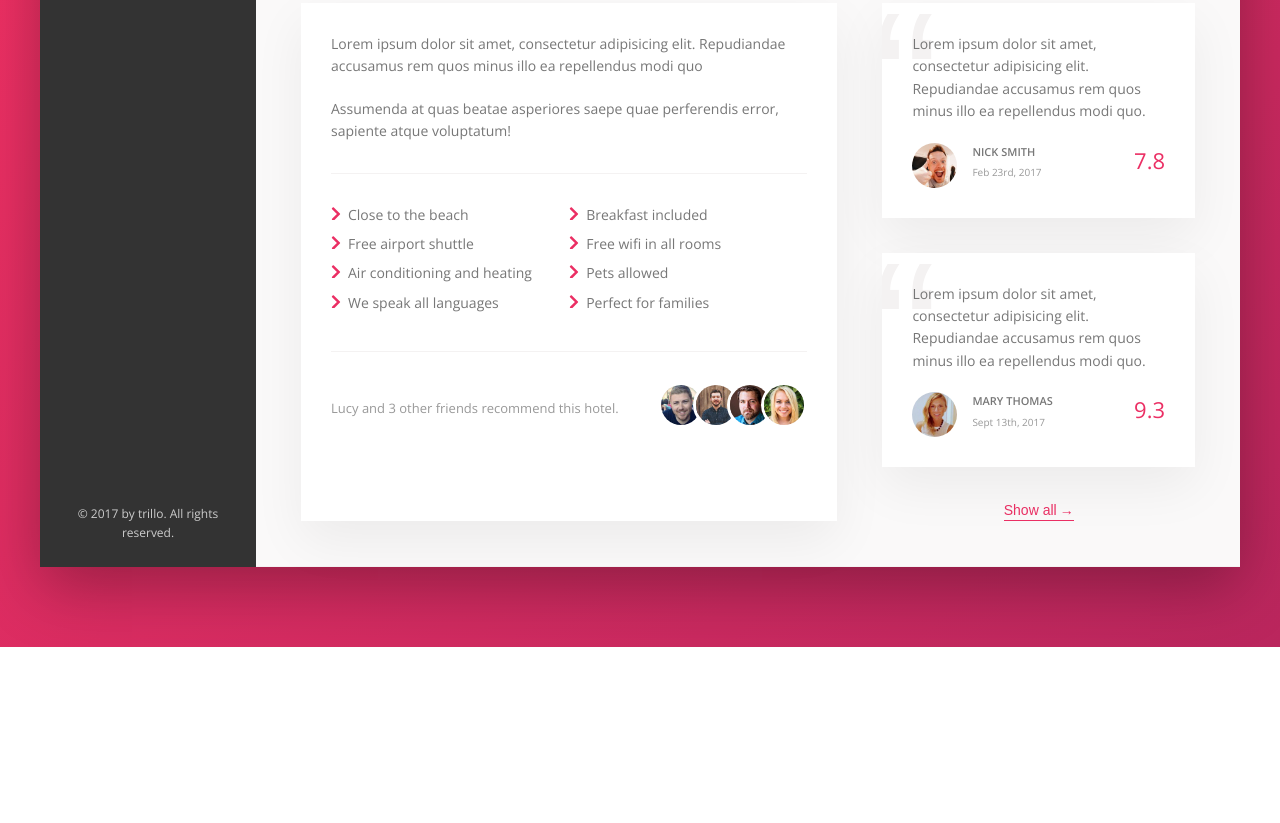
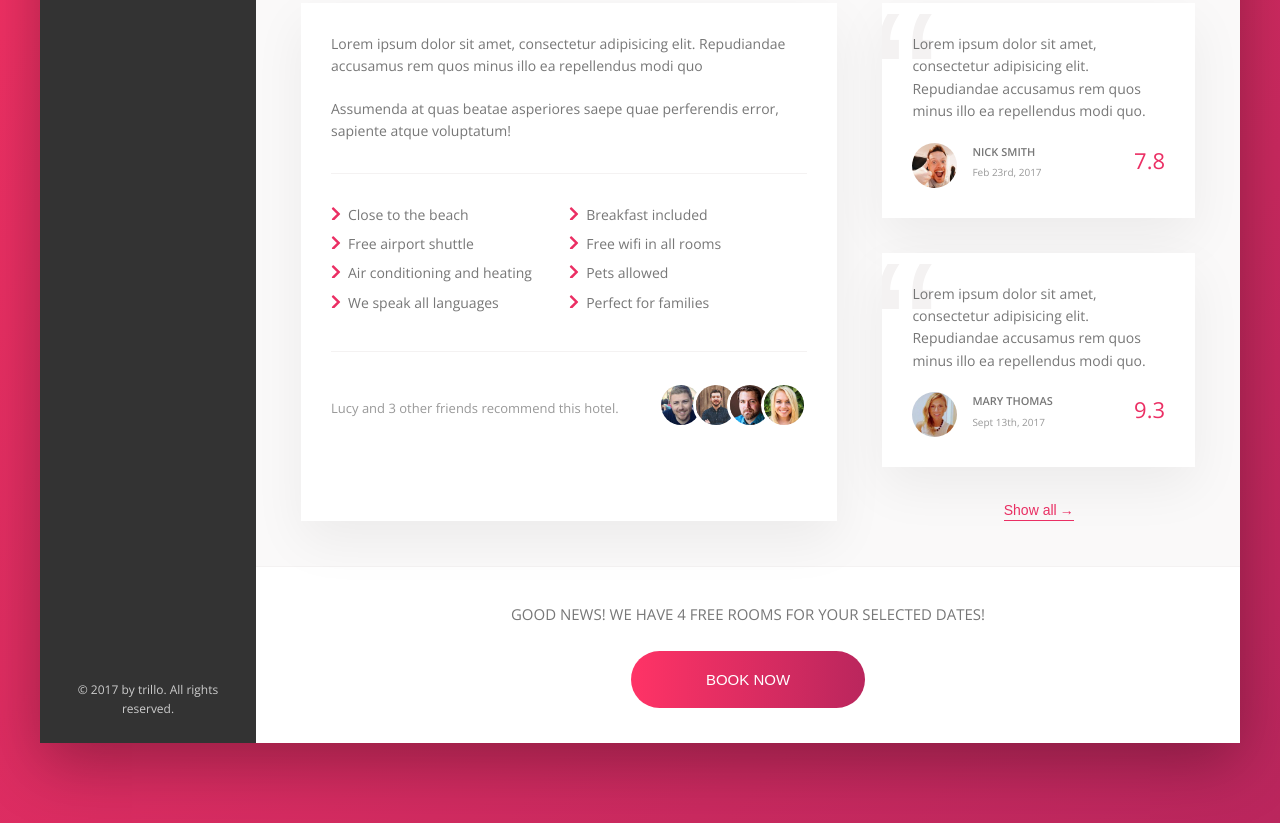
Before and after one commit to lauralee01/trillo-app, a website: page index.html in a window 1280 px wide. Shown: the part 644-1467 px from the top of the page. Before the commit the page ends 1291 px from the top, so only its background shows below. Drawn offline with nearby package versions, Linux system fonts and the light colour scheme.

Commit message:
building the cta section

```diff
--- a/index.html
+++ b/index.html
@@ -194,6 +194,16 @@
 
                             <button class="btn-inline">Show all<span>&rarr;</span></button>
                         </div>
+
+                    </div>
+                    <div class="cta">
+                        <h2 class="cta__book-now">
+                            Good news! We have 4 free rooms for your selected dates!
+                        </h2>
+                        <button class="btn">
+                            <span class="btn__visible">Book now</span>
+                            <span class="btn__invisible"> Only 4 rooms left</span>
+                        </button>
                     </div>
                 </main>
             </div>
--- a/sass/_components.scss
+++ b/sass/_components.scss
@@ -446,3 +446,68 @@
         z-index: 1;
     }
 }
+
+///////////////////////////////////////
+// CALL TO ACTION
+.cta {
+    padding: 3.5rem 0;
+    text-align: center;
+
+    &__book-now {
+        font-size: 1.5rem;
+        font-weight: 300;
+        text-transform: uppercase;
+        margin-bottom: 2.5rem;
+    }
+}
+
+///////////////////////////////////////
+// CALL TO ACTION
+.btn {
+    font-size: 1.5rem;
+    font-weight: 300;
+    text-transform: uppercase;
+    border-radius: 100px;
+    border: none;
+    background-image: linear-gradient(to right, var(--color-primary-light), var(--color-primary-dark));
+    color: #fff;
+    position: relative;
+    overflow: hidden;
+    cursor: pointer;
+
+    & > * {
+        display: inline-block;
+        height: 100%;
+        width: 100%;
+        transition: all .2s;
+    }
+
+    &__visible {
+        padding: 2rem 7.5rem;
+    }
+
+    &__invisible {
+        position: absolute;
+        padding: 2rem 0;
+        left: 0;
+        top: -100%;
+    }
+
+    &:hover {
+        background-image: linear-gradient(to left, var(--color-primary-light), var(--color-primary-dark));
+    }
+
+    &:hover &__visible {
+        transform: translateY(100%);
+    }
+
+    &:hover &__invisible {
+        top: 0;
+    }
+
+    &:focus {
+        outline: none;
+        animation: pulsate 1s infinite;
+    }
+
+}
```
Also changed, not shown: css/style.css.
